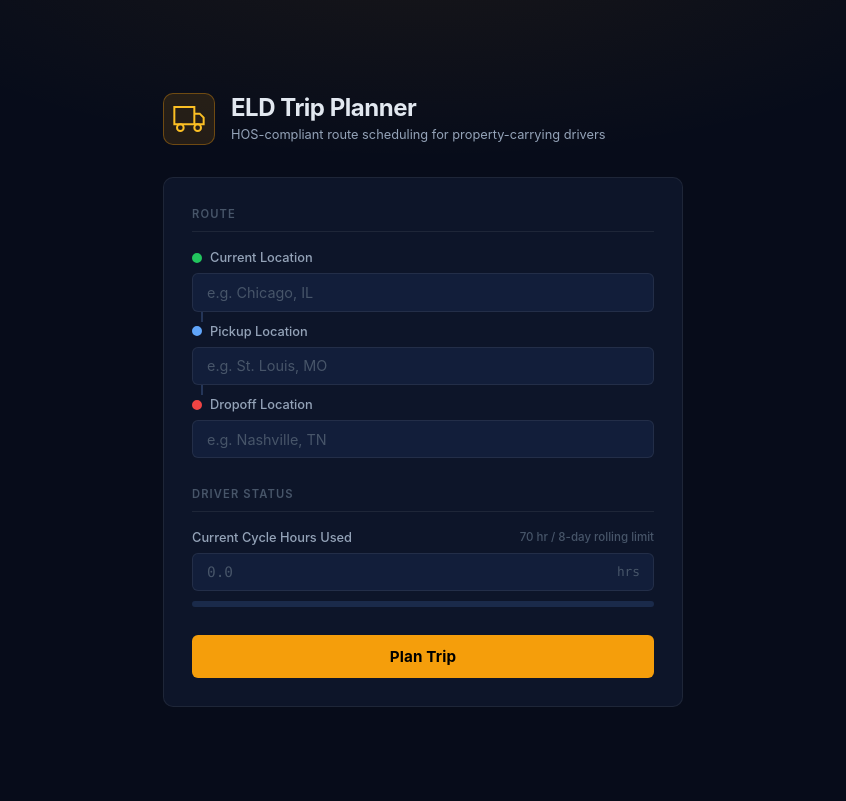
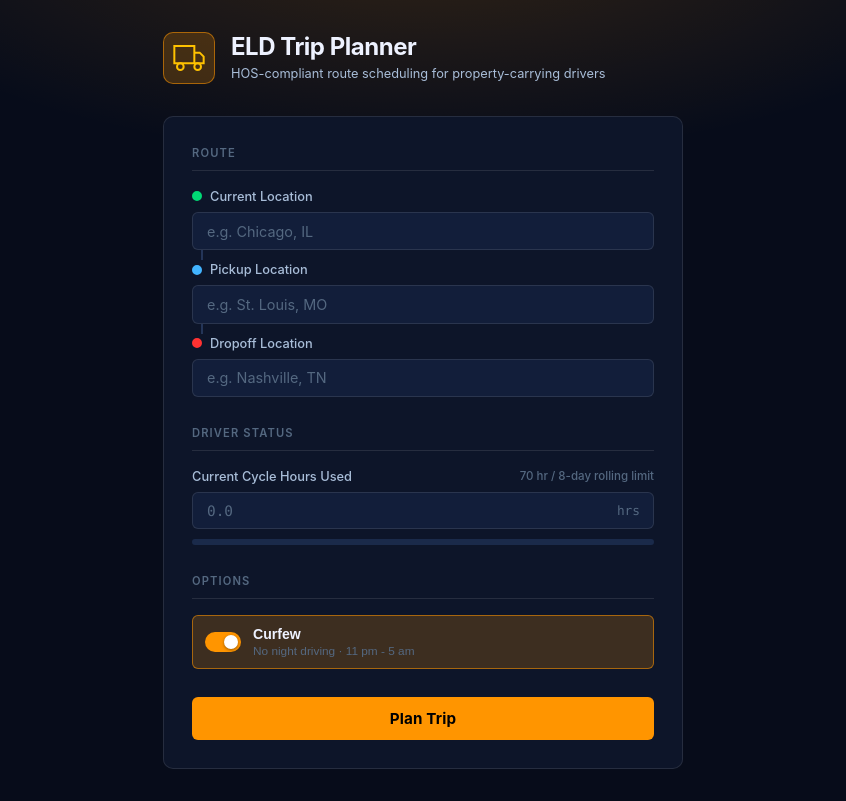
Before and after one commit to caiogiffoni/truck-trip-planner-front, a React (Vite) app: page / in a window 1280 px wide. Shown: the whole page, without its empty margins (217-1063 px from the left). Built offline with nearby package versions, Linux system fonts and the light colour scheme; no server answers.

Commit message:
feat: update styling and layout for ResultsView, StopsList, and TripForm components

```diff
--- a/src/components/ResultsView.tsx
+++ b/src/components/ResultsView.tsx
@@ -22,13 +22,8 @@ export default function ResultsView({ data, onReset }: ResultsViewProps) {
           </div>
           <span className="results-title">ELD Trip Planner</span>
         </div>
-        <div className="results-header-meta">
-          <span className="mono results-stat">{data.route.total_miles.toLocaleString()} mi</span>
-          <span className="mono results-stat">{data.route.total_drive_time_hrs.toFixed(1)} hrs drive</span>
-          <span className="mono results-stat">{data.days.length} day{data.days.length !== 1 ? 's' : ''}</span>
-        </div>
         <button className="reset-btn" onClick={onReset} type="button">
-          ← New Trip
+          + New Trip
         </button>
       </header>
 
--- a/src/components/StopsList.tsx
+++ b/src/components/StopsList.tsx
@@ -8,10 +8,10 @@ interface StopsListProps {
 }
 
 const STATUS_CONFIG: Record<DutyStatus, { label: string; color: string; bg: string; icon: string }> = {
-  driving:       { label: 'Driving',       color: '#22c55e', bg: 'rgba(34,197,94,0.08)',   icon: '▶' },
-  on_duty:       { label: 'On Duty',       color: '#f59e0b', bg: 'rgba(245,158,11,0.08)',  icon: '◈' },
-  off_duty:      { label: 'Off Duty',      color: '#64748b', bg: 'rgba(100,116,139,0.06)', icon: '◐' },
-  sleeper_berth: { label: 'Sleeper Berth', color: '#3b82f6', bg: 'rgba(59,130,246,0.08)',  icon: '◑' },
+  driving:       { label: 'Driving',       color: '#00d975', bg: 'rgba(0,217,117,0.12)',    icon: '▶' },
+  on_duty:       { label: 'On Duty',       color: '#ff9500', bg: 'rgba(255,149,0,0.13)',   icon: '◈' },
+  off_duty:      { label: 'Off Duty',      color: '#7a90a8', bg: 'rgba(100,116,139,0.10)', icon: '◐' },
+  sleeper_berth: { label: 'Sleeper Berth', color: '#42b4ff', bg: 'rgba(66,180,255,0.12)',  icon: '◑' },
 }
 
 type EventItem = {
@@ -72,19 +72,16 @@ export default function StopsList({ route, days }: StopsListProps) {
         </div>
         <div className="stat-divider" />
         <div className="stat">
-          <span className="stat-value mono">{route.legs.length}</span>
-          <span className="stat-label">legs</span>
+          <span className="stat-value mono">
+            {days.reduce((t, day) => t + day.events.reduce((s, e) => s + (e.end - e.start), 0), 0).toFixed(1)}
+          </span>
+          <span className="stat-label">total hours</span>
         </div>
-      </div>
-
-      <div className="driving-status-row">
-        <span className="driving-status-dot">●</span>
-        <span className="driving-status-label">Driving</span>
-        <span className="driving-status-values mono">
-          {displayMiles.toLocaleString(undefined, { maximumFractionDigits: 1 })} mi
-          <span className="driving-status-sep">·</span>
-          {drivingHours.toFixed(1)} hrs
-        </span>
+        <div className="stat-divider" />
+        <div className="stat">
+          <span className="stat-value mono">{days.length}</span>
+          <span className="stat-label">days</span>
+        </div>
       </div>
 
       <div className="stops-timeline">
--- a/src/components/TripForm.tsx
+++ b/src/components/TripForm.tsx
@@ -5,6 +5,7 @@ export interface TripFormData {
   pickup_location: string
   dropoff_location: string
   current_cycle_used: number
+  has_curfew: boolean
 }
 
 interface TripFormProps {
@@ -19,6 +20,7 @@ export default function TripForm({ onSubmit, loading = false, error }: TripFormP
     pickup_location: '',
     dropoff_location: '',
     current_cycle_used: 0,
+    has_curfew: true,
   })
 
   function handleChange(e: React.ChangeEvent<HTMLInputElement>) {
@@ -146,6 +148,23 @@ export default function TripForm({ onSubmit, loading = false, error }: TripFormP
           </div>
         </div>
 
+        <div className="form-section">
+          <h2 className="section-label">Options</h2>
+          <button
+            type="button"
+            className={`toggle-row${form.has_curfew ? ' toggle-row--on' : ''}`}
+            onClick={() => setForm(prev => ({ ...prev, has_curfew: !prev.has_curfew }))}
+          >
+            <span className={`toggle-switch${form.has_curfew ? ' toggle-switch--on' : ''}`}>
+              <span className="toggle-thumb" />
+            </span>
+            <span className="toggle-text">
+              <span className="toggle-label">Curfew</span>
+              <span className="toggle-desc">No night driving · 11 pm - 5 am</span>
+            </span>
+          </button>
+        </div>
+
         {error && (
           <div className="form-error">
             <svg width="14" height="14" viewBox="0 0 24 24" fill="none" stroke="currentColor" strokeWidth="2">
--- a/src/index.css
+++ b/src/index.css
@@ -8,21 +8,21 @@
   --navy-400: #4a6080;
   --navy-300: #6b8ab0;
 
-  --amber-500: #f59e0b;
-  --amber-400: #fbbf24;
-  --amber-300: #fcd34d;
-  --amber-100: rgba(245, 158, 11, 0.12);
-  --amber-border: rgba(245, 158, 11, 0.35);
+  --amber-500: #ff9500;
+  --amber-400: #ffc200;
+  --amber-300: #ffe060;
+  --amber-100: rgba(255, 149, 0, 0.20);
+  --amber-border: rgba(255, 149, 0, 0.55);
 
-  --green-500: #22c55e;
-  --blue-400: #60a5fa;
-  --red-500: #ef4444;
+  --green-500: #00d975;
+  --blue-400: #42b4ff;
+  --red-500: #ff3232;
 
-  --text-primary: #e2e8f0;
-  --text-secondary: #94a3b8;
-  --text-muted: #475569;
+  --text-primary: #eef2ff;
+  --text-secondary: #a8bdd8;
+  --text-muted: #546880;
 
-  --border: rgba(255, 255, 255, 0.07);
+  --border: rgba(255, 255, 255, 0.10);
   --border-focus: var(--amber-border);
 
   --radius: 6px;
@@ -52,7 +52,7 @@ body { min-height: 100svh; }
   justify-content: center;
   padding: 2rem 1rem;
   background:
-    radial-gradient(ellipse 80% 50% at 50% -10%, rgba(245,158,11,0.08) 0%, transparent 60%),
+    radial-gradient(ellipse 80% 50% at 50% -10%, rgba(255,149,0,0.18) 0%, transparent 60%),
     var(--navy-950);
 }
 
@@ -248,6 +248,73 @@ input[type="number"] { -moz-appearance: textfield; }
   margin-top: 4px;
 }
 
+/* ── Toggle row ────────────────────────────────────────────── */
+.toggle-row {
+  display: flex;
+  align-items: center;
+  gap: 12px;
+  width: 100%;
+  padding: 10px 12px;
+  background: var(--navy-800);
+  border: 1px solid var(--border);
+  border-radius: var(--radius);
+  cursor: pointer;
+  text-align: left;
+  transition: border-color 0.15s, background 0.15s;
+}
+
+.toggle-row--on {
+  border-color: var(--amber-border);
+  background: var(--amber-100);
+}
+
+.toggle-switch {
+  position: relative;
+  flex-shrink: 0;
+  width: 36px;
+  height: 20px;
+  background: var(--navy-600);
+  border-radius: 10px;
+  transition: background 0.2s;
+}
+
+.toggle-switch--on {
+  background: var(--amber-500);
+}
+
+.toggle-thumb {
+  position: absolute;
+  top: 3px;
+  left: 3px;
+  width: 14px;
+  height: 14px;
+  background: #fff;
+  border-radius: 50%;
+  transition: transform 0.2s;
+  box-shadow: 0 1px 3px rgba(0,0,0,0.4);
+}
+
+.toggle-switch--on .toggle-thumb {
+  transform: translateX(16px);
+}
+
+.toggle-text {
+  display: flex;
+  flex-direction: column;
+  gap: 2px;
+}
+
+.toggle-label {
+  font-size: 0.88rem;
+  font-weight: 600;
+  color: var(--text-primary);
+}
+
+.toggle-desc {
+  font-size: 0.74rem;
+  color: var(--text-muted);
+}
+
 /* ── Form error ────────────────────────────────────────────── */
 .form-error {
   display: flex;
@@ -368,12 +435,6 @@ input[type="number"] { -moz-appearance: textfield; }
   color: var(--text-primary);
 }
 
-.results-header-meta {
-  display: flex;
-  gap: 0.75rem;
-  margin-left: auto;
-}
-
 .results-stat {
   font-size: 0.78rem;
   color: var(--text-secondary);
@@ -384,20 +445,26 @@ input[type="number"] { -moz-appearance: textfield; }
 }
 
 .reset-btn {
-  padding: 4px 12px;
-  background: transparent;
-  border: 1px solid var(--border);
+  margin-left: auto;
+  padding: 7px 18px;
+  background: var(--amber-400);
+  border: none;
   border-radius: var(--radius);
-  color: var(--text-secondary);
-  font-size: 0.8rem;
+  color: var(--navy-950);
+  font-size: 0.82rem;
+  font-weight: 700;
+  letter-spacing: 0.04em;
   cursor: pointer;
-  transition: border-color 0.15s, color 0.15s;
+  transition: background 0.15s, transform 0.1s;
   white-space: nowrap;
 }
 
 .reset-btn:hover {
-  border-color: var(--amber-border);
-  color: var(--amber-400);
+  background: #fbbf24;
+}
+
+.reset-btn:active {
+  transform: scale(0.97);
 }
 
 /* ── Results body: map + right panel ──────────────────────── */
@@ -542,12 +609,12 @@ input[type="number"] { -moz-appearance: textfield; }
   align-items: center;
   gap: 8px;
   padding: 8px 14px;
-  background: rgba(34, 197, 94, 0.06);
+  background: rgba(0, 217, 117, 0.08);
   border-bottom: 1px solid var(--border);
 }
 
 .driving-status-dot {
-  color: #22c55e;
+  color: #00d975;
   font-size: 0.75rem;
   line-height: 1;
 }
@@ -555,7 +622,7 @@ input[type="number"] { -moz-appearance: textfield; }
 .driving-status-label {
   font-size: 0.75rem;
   font-weight: 600;
-  color: #22c55e;
+  color: #00d975;
   text-transform: uppercase;
   letter-spacing: 0.06em;
   flex: 1;
@@ -734,9 +801,9 @@ input[type="number"] { -moz-appearance: textfield; }
   align-items: center;
   gap: 5px;
   font-size: 0.72rem;
-  color: #22c55e;
-  background: rgba(34, 197, 94, 0.1);
-  border: 1px solid rgba(34, 197, 94, 0.25);
+  color: #00d975;
+  background: rgba(0, 217, 117, 0.12);
+  border: 1px solid rgba(0, 217, 117, 0.35);
   border-radius: 4px;
   padding: 1px 6px;
 }
@@ -745,7 +812,7 @@ input[type="number"] { -moz-appearance: textfield; }
   width: 6px;
   height: 6px;
   border-radius: 50%;
-  background: #22c55e;
+  background: #00d975;
   flex-shrink: 0;
 }
 
@@ -826,25 +893,25 @@ input[type="number"] { -moz-appearance: textfield; }
 }
 
 .status-chip--driving {
-  border-color: rgba(22, 163, 74, 0.35);
-  background: rgba(22, 163, 74, 0.08);
+  border-color: rgba(0, 217, 117, 0.45);
+  background: rgba(0, 217, 117, 0.12);
 }
-.status-chip--driving .status-chip-dot   { background: #16a34a; }
-.status-chip--driving .status-chip-value { color: #4ade80; }
+.status-chip--driving .status-chip-dot   { background: #00d975; }
+.status-chip--driving .status-chip-value { color: #5dffa8; }
 
 .status-chip--onduty {
-  border-color: rgba(217, 119, 6, 0.35);
-  background: rgba(217, 119, 6, 0.08);
+  border-color: rgba(255, 149, 0, 0.50);
+  background: rgba(255, 149, 0, 0.13);
 }
-.status-chip--onduty .status-chip-dot   { background: #d97706; }
-.status-chip--onduty .status-chip-value { color: #fbbf24; }
+.status-chip--onduty .status-chip-dot   { background: #ff9500; }
+.status-chip--onduty .status-chip-value { color: #ffc200; }
 
 .status-chip--offduty {
-  border-color: rgba(71, 85, 105, 0.5);
-  background: rgba(71, 85, 105, 0.12);
+  border-color: rgba(100, 116, 139, 0.55);
+  background: rgba(100, 116, 139, 0.14);
 }
-.status-chip--offduty .status-chip-dot   { background: #64748b; }
-.status-chip--offduty .status-chip-value { color: #94a3b8; }
+.status-chip--offduty .status-chip-dot   { background: #7a90a8; }
+.status-chip--offduty .status-chip-value { color: #a8bdd8; }
 
 /* 24h mini-timeline */
 .status-timeline {
@@ -898,7 +965,4 @@ input[type="number"] { -moz-appearance: textfield; }
   .results-right-panel {
     flex: 1;
   }
-  .results-header-meta {
-    display: none;
-  }
 }
```
